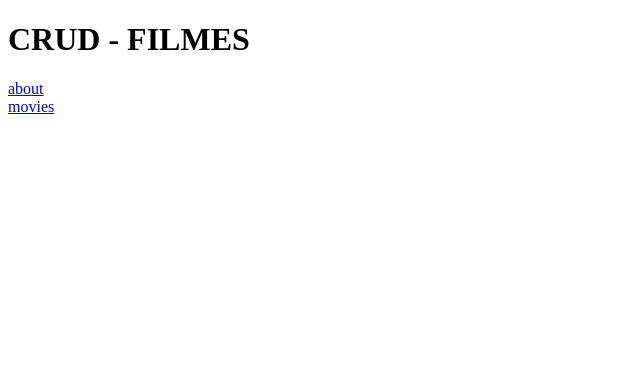
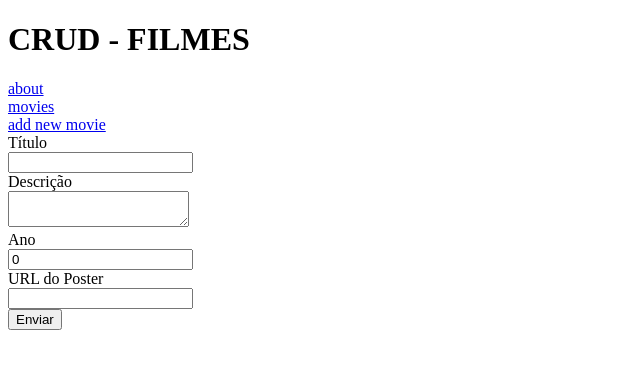
Before and after one commit to HerikCosmo/filmes-crud-web, a Vue app: page /movies in a window 1280 px wide. Shown: the top 368 px of the page, without its empty margins (0-640 px from the left). Built offline with nearby package versions, Linux system fonts and the light colour scheme.

Commit message:
feat: save movie

```diff
--- a/src/App.vue
+++ b/src/App.vue
@@ -5,7 +5,8 @@
 <template>
   <h1>CRUD - FILMES</h1>
   <RouterLink to="about">about</RouterLink><br>
-  <RouterLink :to="{ name: 'movies' }">movies</RouterLink>
+  <RouterLink :to="{ name: 'movies' }">movies</RouterLink><br>
+  <RouterLink :to="{ name: 'new_movie'}">add new movie</RouterLink>
   <RouterView></RouterView>
 
 </template>
--- /dev/null
+++ b/src/components/FormMovie.vue
@@ -0,0 +1,47 @@
+<script setup>
+import axios from 'axios';
+import { reactive, ref } from 'vue';
+import { useRouter } from 'vue-router';
+
+const movie = reactive({
+    title: "",
+    description: "",
+    year: 0,
+    imgUrl: ""
+})
+
+const router = useRouter()
+
+function newMovie() {
+
+    axios.post('http://localhost:8080/movies', {
+        title: movie.title,
+        description: movie.description,
+        year: movie.year,
+        imgUrl: movie.imgUrl
+    })
+    .then(response => {
+        router.push({ name: 'movies'})
+    })
+    .catch(error =>{
+        console.log(error)
+    })
+}
+
+
+
+</script>
+
+<template>
+    <form @submit.prevent="newMovie">
+        <label for="title">Título</label><br>
+        <input v-model="movie.title" type="text" name="title"><br>
+        <label for="description">Descrição</label><br>
+        <textarea v-model="movie.description" name="description"></textarea><br>
+        <label for="year">Ano</label><br>
+        <input v-model.number="movie.year" type="number" name="year"><br>
+        <label for="img_url">URL do Poster</label><br>
+        <input v-model="movie.imgUrl" type="text" name="img_url"><br>
+        <button>Enviar</button>
+    </form>
+</template>
--- a/src/router/index.js
+++ b/src/router/index.js
@@ -1,6 +1,7 @@
 import { createRouter, createWebHistory } from 'vue-router'
 import MoviesView from '../views/MoviesView.vue'
 import MovieView from '../views/MovieView.vue'
+import NewMovieView from '../views/NewMovieView.vue'
 
 const router = createRouter({
   history: createWebHistory(import.meta.env.BASE_URL),
@@ -16,6 +17,11 @@ const router = createRouter({
       component: MovieView
     },
     {
+      path: '/movies',
+      name: 'new_movie',
+      component: NewMovieView
+    },
+    {
       path: '/about',
       name: 'about',
       // route level code-splitting
--- /dev/null
+++ b/src/views/NewMovieView.vue
@@ -0,0 +1,9 @@
+<script setup>
+import FormMovie from '@/components/FormMovie.vue';
+</script>
+
+<template>
+    <main>
+        <FormMovie />
+    </main>
+</template>
```
